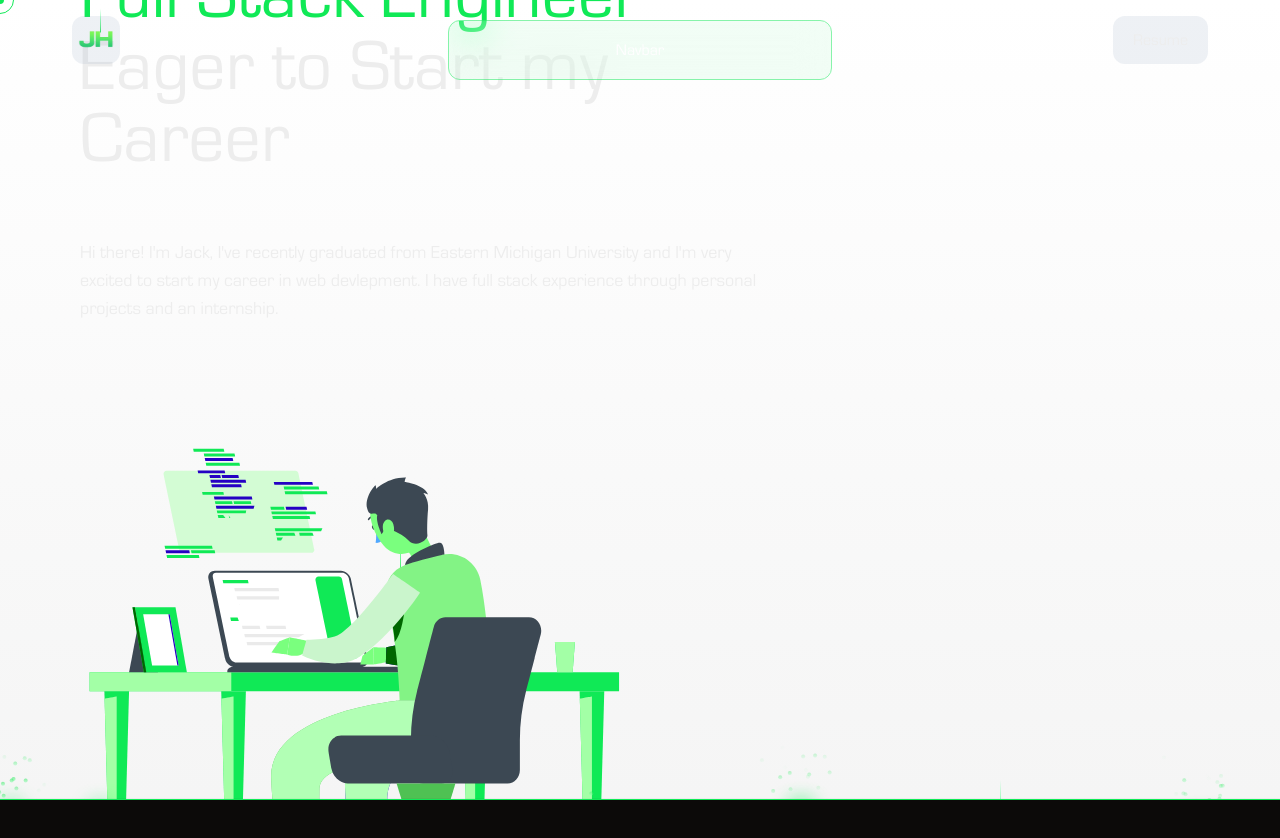
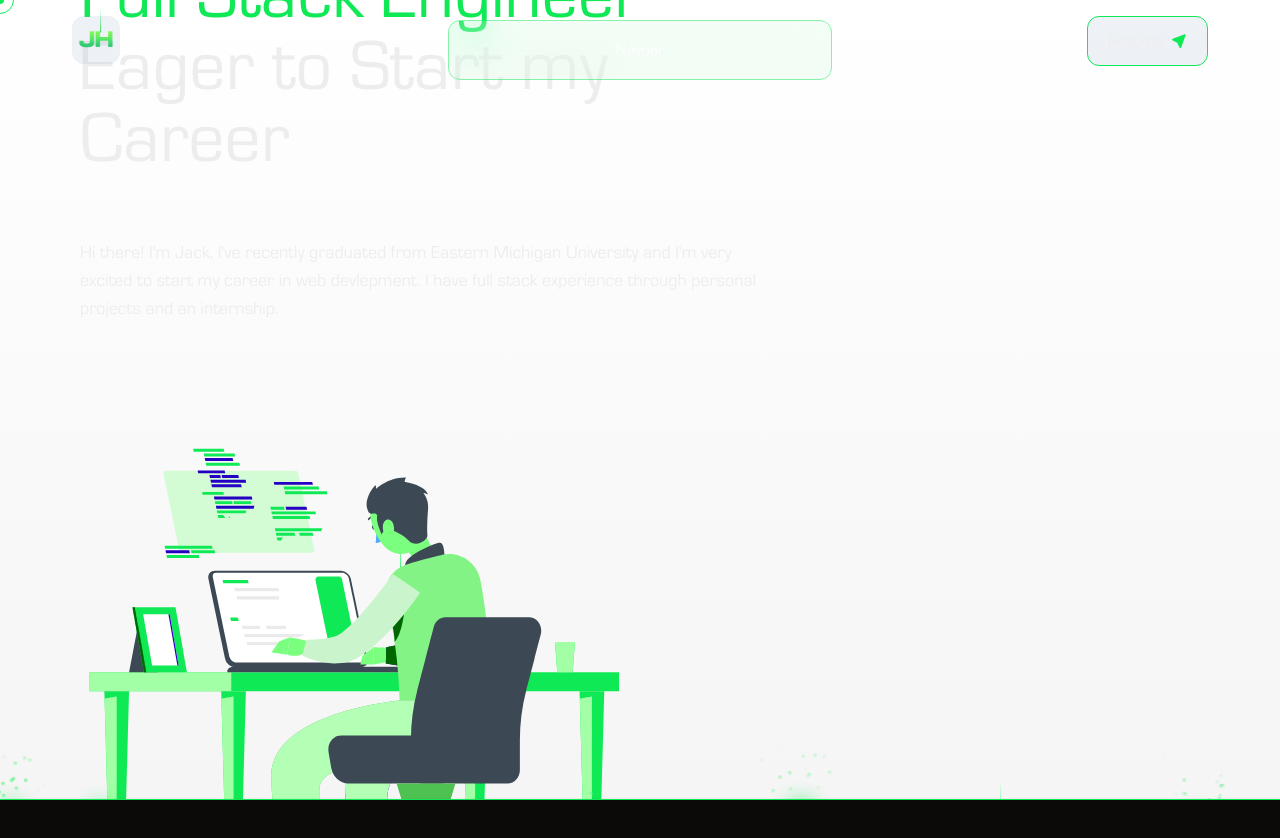
Before and after one commit to jackHotch/Portfolio, a Next.js app: page / in a window 1280 px wide. Shown: the top 838 px of the page. Built offline with nearby package versions, Linux system fonts and the light colour scheme.

Commit message:
finished resume button

```diff
--- a/package.json
+++ b/package.json
@@ -13,7 +13,8 @@
     "motion": "^12.9.7",
     "next": "15.3.1",
     "react": "^18.2.0",
-  "react-dom": "^18.2.0",
+    "react-dom": "^18.2.0",
+    "react-icons": "^5.5.0",
     "react-lottie": "^1.2.10",
     "tailwind-merge": "^3.2.0"
   },
--- a/src/components/ui/resume.tsx
+++ b/src/components/ui/resume.tsx
@@ -1,7 +1,17 @@
+import { TbLocationFilled } from 'react-icons/tb'
+
 export const Resume = () => {
+  const handleOpenPdf = () => {
+    const pdfUrl = '/jack_hotchkiss_resume.pdf' // could also be an external URL
+    window.open(pdfUrl, '_blank')
+  }
   return (
-    <div className='py-3 px-5 absolute top-4 right-18 z-10  rounded-xl bg-slate-400/15'>
+    <button
+      onClick={handleOpenPdf}
+      className='py-3 px-5 absolute top-4 right-18 z-10 border-1 border-accent-100 rounded-xl bg-slate-400/15 flex-center gap-2'
+    >
       Resume
-    </div>
+      <TbLocationFilled className='text-accent-100' />
+    </button>
   )
 }
```
Also changed, not shown: 2 other files (tests, documents, lock files or other folders).
